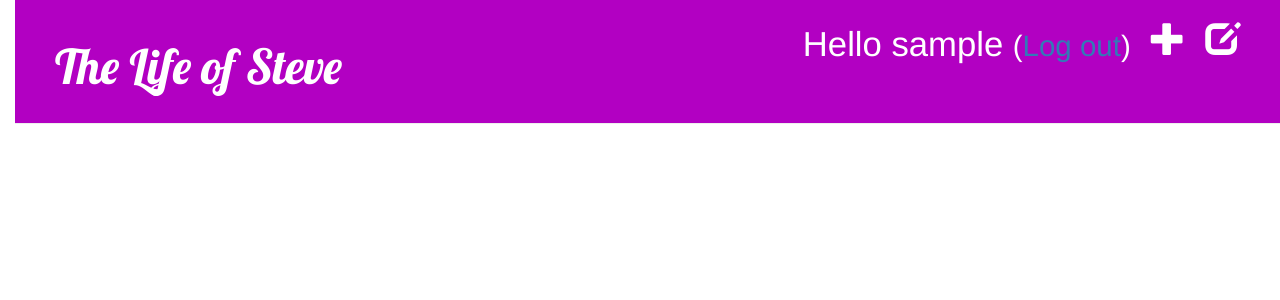
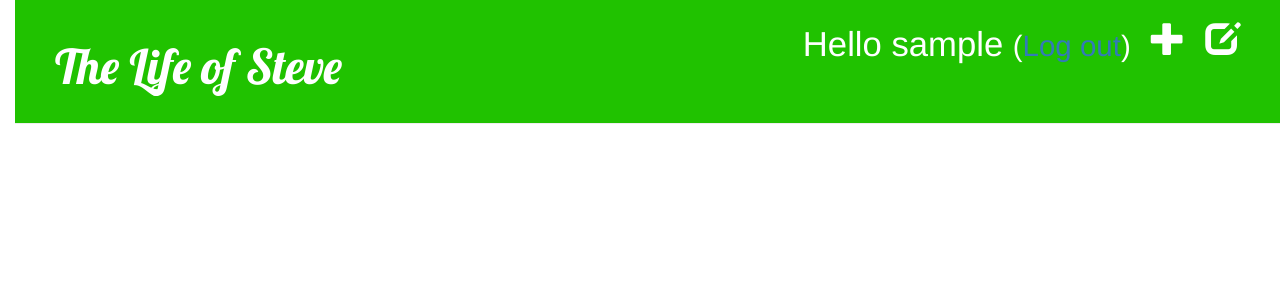
Before and after one commit to Stephen-Seiji/my-first-blog, a Django app: page /drafts/ in a window 1280 px wide. Shown: the top 300 px of the page. Run offline with Django 3.2, Linux system fonts and the light colour scheme; the visitor is signed in with stand-in values (Sample User, id 1); data that the repository does not hold is empty; some libraries are stand-ins or nearby versions.

Commit message:
Changed main colour to green

```diff
--- a/blog/static/css/blog.css
+++ b/blog/static/css/blog.css
@@ -7,7 +7,7 @@ body {
 }
 
 .page-header {
-    background-color: #b200c2;
+    background-color: #20c200;
     margin-top: 0;
     padding: 20px 20px 20px 40px;
     }
```
